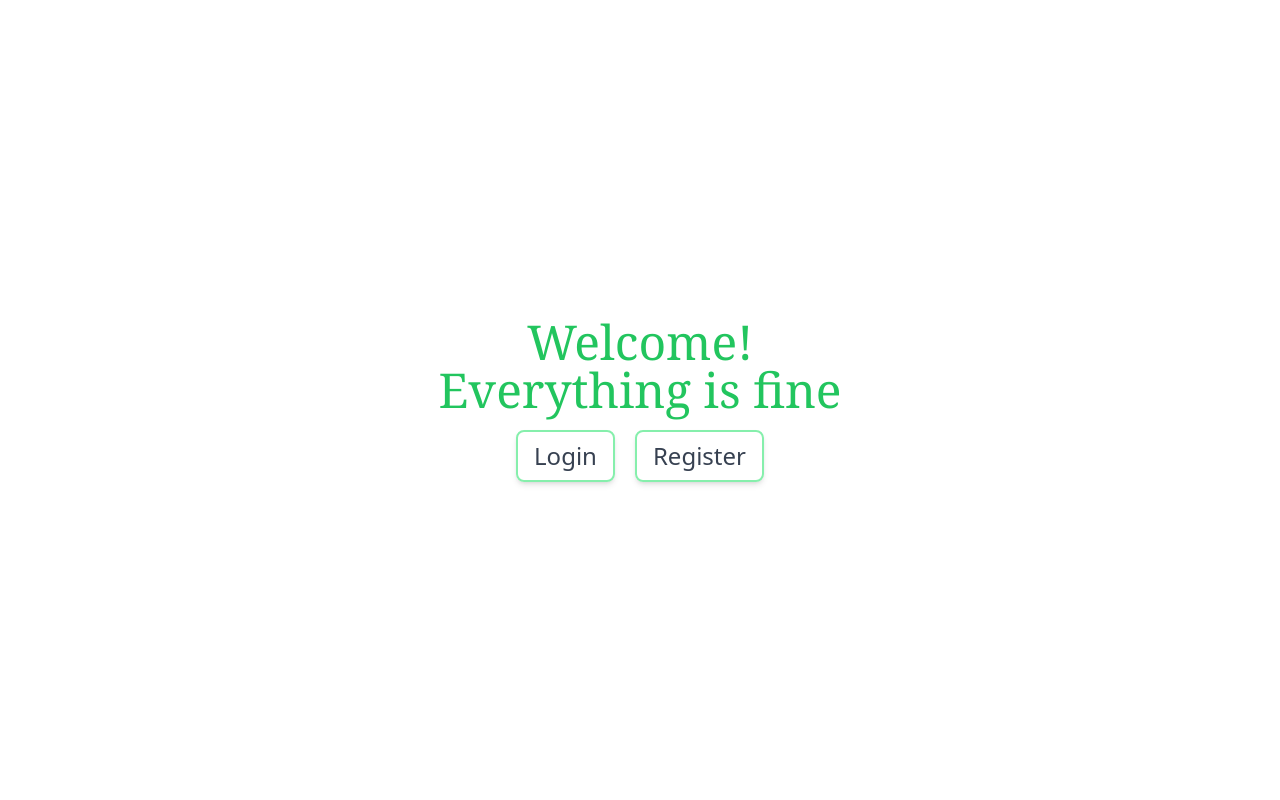
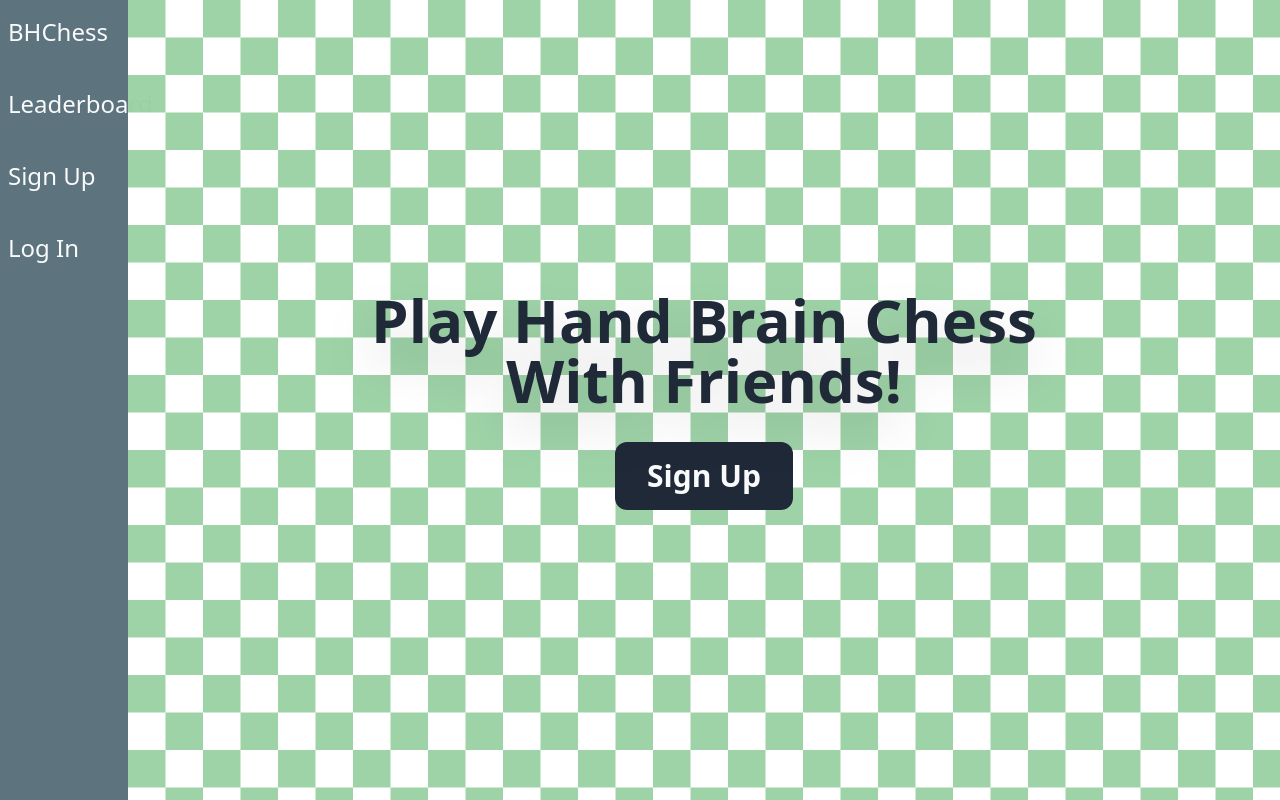
Before and after one commit to jonathandieu/hbchess-frontend, a React (Create React App) app: page / in a window 1280 px wide. Built offline with nearby package versions, Linux system fonts and the light colour scheme.

Commit message:
Add styles and template to Landing Page

```diff
--- /dev/null
+++ b/src/components/ButtonLink.tsx
@@ -0,0 +1,15 @@
+import React from 'react';
+import { Link } from 'react-router-dom';
+
+const ButtonLink: React.FC<{ toLink: string }> = ({ children, toLink }) => {
+  return (
+    <Link
+      to={toLink}
+      className="text-center bg-gray-800 hover:bg-gray-700 text-gray-50 rounded-xl px-8 py-4 text-lg lg:text-xl xl:text-3xl 2xl:text-5xl font-semibold"
+    >
+      {children}
+    </Link>
+  );
+};
+
+export default ButtonLink;
--- /dev/null
+++ b/src/components/LoggedOutTemplate.tsx
@@ -0,0 +1,37 @@
+import React from 'react';
+import { Link } from 'react-router-dom';
+
+const LoggedOutTemplate: React.FC = ({ children }) => {
+  return (
+    <div className="grid grid-cols-5 lg:grid-cols-8 xl:grid-cols-10 2xl:grid-cols-12 h-screen">
+      <div className="col-span-1 bg-cadet pl-2 pt-4 flex flex-col space-y-10">
+        <Link to="/" className="text-2xl text-gray-50 hover:text-nyanza">
+          BHChess
+        </Link>
+        <Link
+          to="leaderboard"
+          className="text-2xl text-gray-50 hover:text-nyanza"
+        >
+          Leaderboard
+        </Link>
+        <Link
+          to="/auth/signup"
+          className="text-2xl text-gray-50 hover:text-nyanza"
+        >
+          Sign Up
+        </Link>
+        <Link
+          to="/auth/login"
+          className="text-2xl text-gray-50 hover:text-nyanza"
+        >
+          Log In
+        </Link>
+      </div>
+      <div className="col-start-2 col-end-6 lg:col-end-9 xl:col-end-11 2xl:col-end-13 bg-hero-pattern">
+        {children}
+      </div>
+    </div>
+  );
+};
+
+export default LoggedOutTemplate;
--- a/src/index.tsx
+++ b/src/index.tsx
@@ -11,7 +11,7 @@ ReactDOM.render(
       <Routes>
         <Route path="/" element={<Landing />} />
         <Route path="/auth/login" element={<Login />} />
-        <Route path="/auth/register" element={<Register />} />
+        <Route path="/auth/signup" element={<Register />} />
       </Routes>
     </BrowserRouter>
   </React.StrictMode>,
--- a/src/pages/Landing.tsx
+++ b/src/pages/Landing.tsx
@@ -1,30 +1,16 @@
 import React from 'react';
-import { Link } from 'react-router-dom';
-
+import LoggedOutTemplate from '../components/LoggedOutTemplate';
+import ButtonLink from '../components/ButtonLink';
 function Landing() {
   return (
-    <div className="flex flex-col justify-center items-center h-screen w-screen">
-      <h1 className="text-5xl pb-4 text-center text-green-500 font-serif">
-        Welcome! <br />
-        Everything is fine
-      </h1>
-
-      <div className="flex flex-row space-x-5">
-        <Link
-          to="/auth/login"
-          className="text-2xl px-4 py-2 border-2 border-green-300 rounded-lg text-gray-700 shadow-md"
-        >
-          Login
-        </Link>
-
-        <Link
-          to="/auth/register"
-          className="text-2xl px-4 py-2 border-2 border-green-300 rounded-lg text-gray-700 shadow-md"
-        >
-          Register
-        </Link>
+    <LoggedOutTemplate>
+      <div className="h-full w-full flex flex-col justify-center items-center space-y-8">
+        <h1 className="text-2xl lg:text-4xl xl:text-6xl 2xl:text-9xl text-gray-800 w-2/3 text-center font-bold drop-shadow-2xl">
+          Play Hand Brain Chess With Friends!
+        </h1>
+        <ButtonLink toLink="/auth/signup">Sign Up</ButtonLink>
       </div>
-    </div>
+    </LoggedOutTemplate>
   );
 }
 
```
Also changed, not shown: tailwind.config.js (+11 -1 lines), 1 other file (tests, documents, lock files or other folders).
